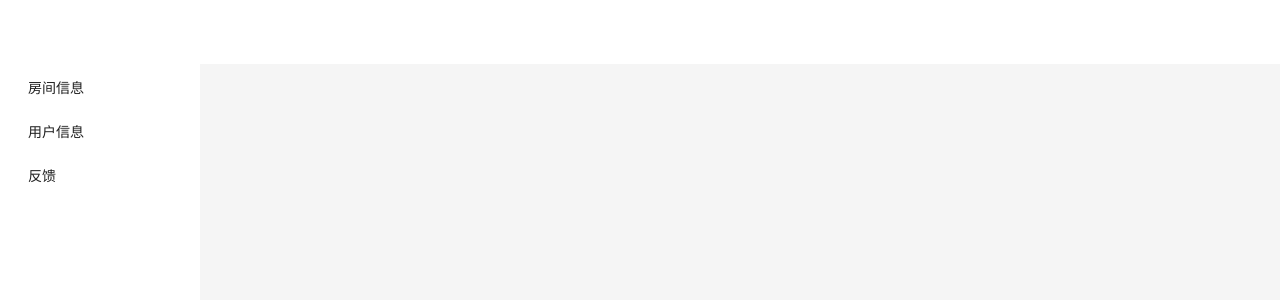
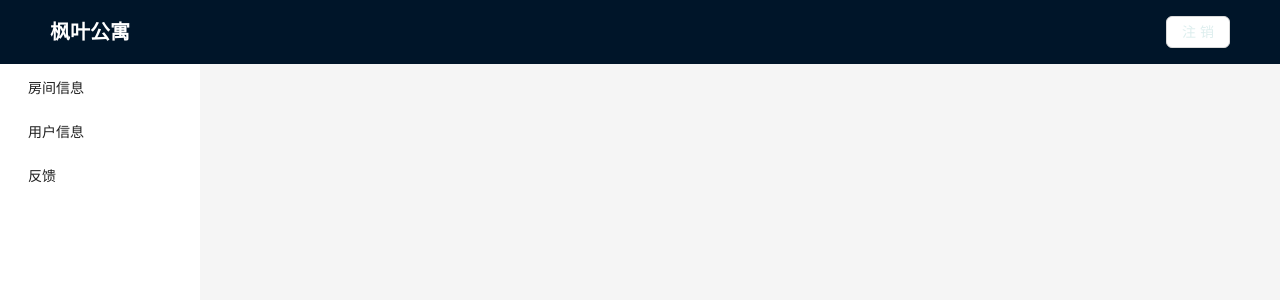
Before and after one commit to BK201-Drama/reality_frontend, a React (Vite) app: page / in a window 1280 px wide. Shown: the top 300 px of the page. Built offline with nearby package versions, Linux system fonts and the light colour scheme.

Commit message:
feat: header

```diff
--- a/src/pages/Login/index.tsx
+++ b/src/pages/Login/index.tsx
@@ -11,9 +11,9 @@ const Login = () => {
     navInstance.toWelcome()
   }
   return (
-    <div className="w-[100vw] h-[100vh] bg-gradient-to-r from-yellow-400 via-red-500 to-pink-500 flex items-center justify-center">
+    <div className="w-[100vw] h-[100vh] bg-gradient-to-r from-yellow-400 to-pink-500 flex items-center justify-center">
       <div className="w-[500px] h-[500px] bg-[#fff] rounded-[8px] flex justify-center items-between">
-        <div className="p-[20px] flex flex-col gap-[40px] justify-center items-center">
+        <div className="p-[20px] flex flex-col gap-[40px] justify-center items-center backdrop-filter">
           <h1>枫叶公寓</h1>
           <h2>登录</h2>
           <Form form={formInstance} colon={false} onFinish={finishLogin}>
--- a/src/shared/FHeader/index.tsx
+++ b/src/shared/FHeader/index.tsx
@@ -1,11 +1,19 @@
-import { Layout } from 'antd';
+import { Button, Layout } from 'antd';
+import navHelper from '../../core/route/navHelper';
 
 const { Header } = Layout;
 
 const FHeader = () => {
+  const navInstance = navHelper()
   return (
-    <Header className="bg-[#fff]">
-      <div className="" />
+    <Header>
+      <div className='flex items-center h-full justify-between'>
+        <h2 className='text-[#fff]'>枫叶公寓</h2>
+        <Button className='text-[#dee]' onClick={() => {
+          localStorage.removeItem("token")
+          navInstance.toLogin()
+        }}>注销</Button>
+      </div>
     </Header>
   )
 }
--- a/src/styles/antd.less
+++ b/src/styles/antd.less
@@ -1,3 +1,11 @@
+/*
+ * @Author: chenyixin@ray003 chenyixin@rayvision.com
+ * @Date: 2023-02-18 01:35:04
+ * @LastEditors: chenyixin@ray003 chenyixin@rayvision.com
+ * @LastEditTime: 2023-02-18 13:22:24
+ * @FilePath: \realty_frontend\src\styles\antd.less
+ * @Description: 这是默认设置,请设置`customMade`, 打开koroFileHeader查看配置 进行设置: https://github.com/OBKoro1/koro1FileHeader/wiki/%E9%85%8D%E7%BD%AE
+ */
 h1 {
     font-size: 30px !important;
     line-height: 30px !important;
@@ -13,6 +21,10 @@ h2 {
 }
 
 .ant-btn-primary {
-    background-color: #1677ff !important;
+    background-color: #9198e5 !important;
     box-shadow: 0 2px 0 rgb(5 145 255 / 10%);
 }
+
+:where(.css-dev-only-do-not-override-diro6f).ant-layout .ant-layout-header {
+    background: linear-gradient(to right, #9198e5, #008c8c) !important;
+}
```
